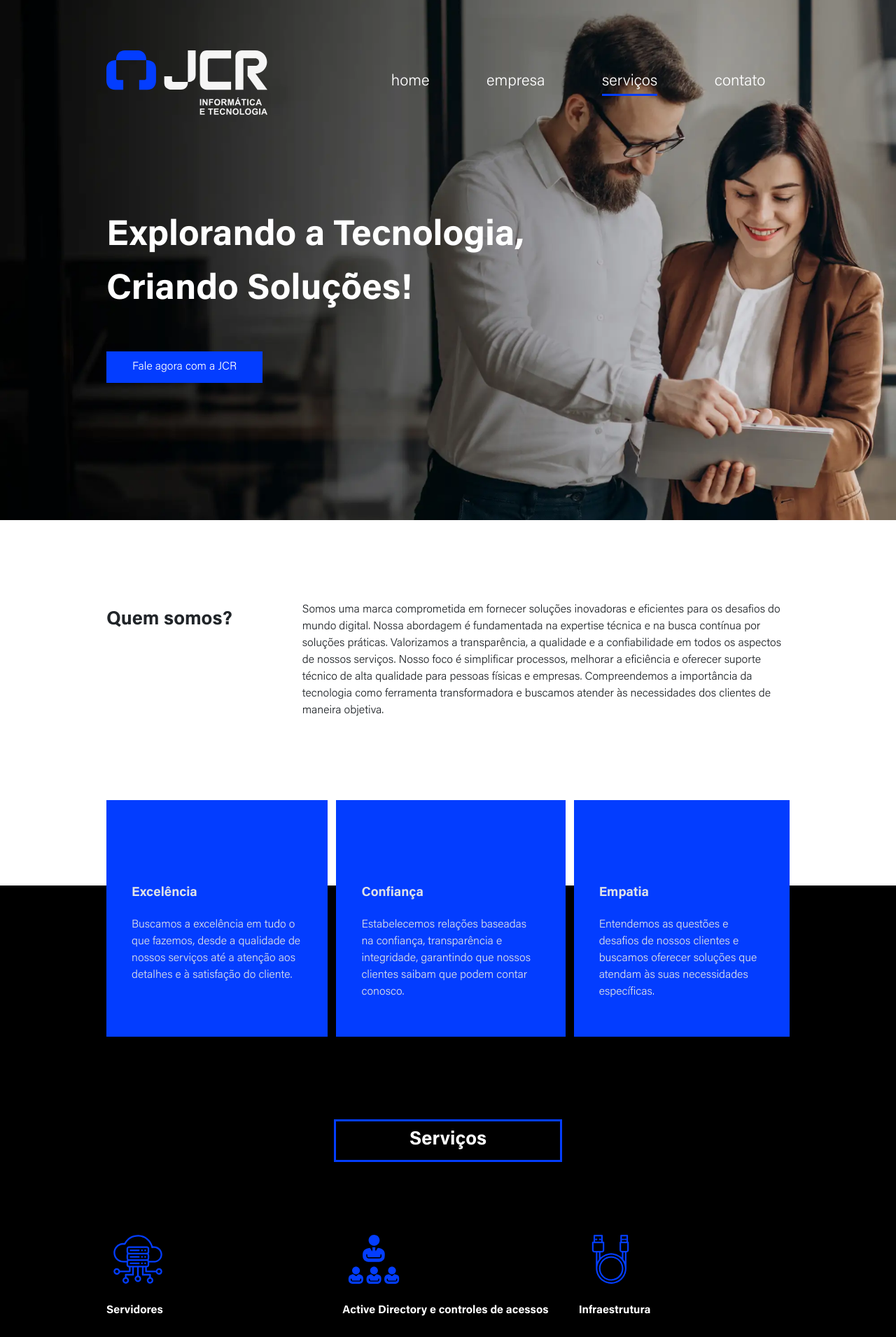
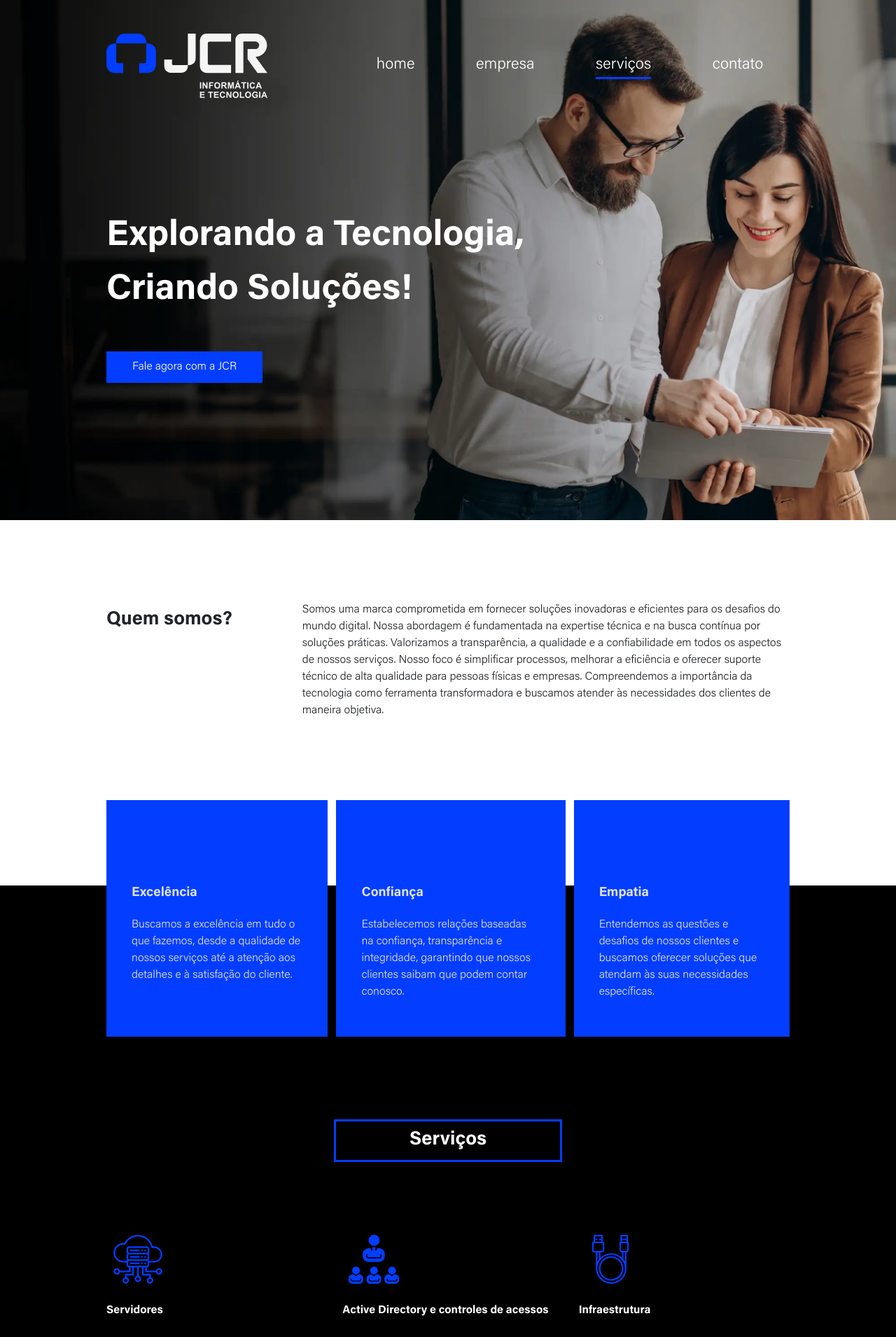
Before and after one commit to JCRInformatica/JCRInformatica.github.io, a Jekyll site: the page built from index.html, in a window 1280 px wide. Shown: the top 1910 px of the page at 70% size. Built offline with Jekyll 4.4.1, drawn with Linux system fonts in a browser that asks for light colours.

Commit message:
correções na barra de navegação e outros ajustes

```diff
--- a/_includes/header.html
+++ b/_includes/header.html
@@ -1,4 +1,10 @@
-<header class="site-header" id="topo">
+{%- capture className -%}
+{%- if page.url == '/' -%}is-home
+{%- else -%}is-default
+{%- endif -%}
+{%- endcapture -%}
+
+<header class="site-header {{className}}" id="topo">
 
   <div class="site-header__wrapper">
 
@@ -8,26 +14,23 @@
       </a>
     </div>
 
+    {%- if page.links -%}
     <nav class="site-nav">
       <a href="#menu" class="site-nav__menu-button">
-        <svg viewBox="0 0 18 15" width="32px" height="32px">
-          <path
-            d="M18,1.484c0,0.82-0.665,1.484-1.484,1.484H1.484C0.665,2.969,0,2.304,0,1.484l0,0C0,0.665,0.665,0,1.484,0 h15.031C17.335,0,18,0.665,18,1.484L18,1.484z" />
-          <path
-            d="M18,7.516C18,8.335,17.335,9,16.516,9H1.484C0.665,9,0,8.335,0,7.516l0,0c0-0.82,0.665-1.484,1.484-1.484 h15.031C17.335,6.031,18,6.696,18,7.516L18,7.516z" />
-          <path
-            d="M18,13.516C18,14.335,17.335,15,16.516,15H1.484C0.665,15,0,14.335,0,13.516l0,0 c0-0.82,0.665-1.484,1.484-1.484h15.031C17.335,12.031,18,12.696,18,13.516L18,13.516z" />
+        <svg viewBox="0 0 30 30" width="30px" height="30px">
+          <rect x="0" y="0" width="30" height="6" />
+          <rect x="0" y="12" width="30" height="6" />
+          <rect x="0" y="24" width="30" height="6" />
         </svg>
       </a>
 
       <div class="site-nav__trigger" data-grid="center around">
-        <a class="site-nav__link" href="#home">home</a>
-        <a class="site-nav__link" href="#empresa">empresa</a>
-        <a class="site-nav__link" href="#servicos">serviços</a>
-        <a class="site-nav__link" href="#contato">contato</a>
+        {%- for link in page.links -%}
+        <a class="site-nav__link" href="{{link.url}}">{{link.title}}</a>
+        {%- endfor -%}
       </div>
     </nav>
-
+    {%- endif -%}
   </div>
 
 </header>
--- a/_layouts/msg.html
+++ b/_layouts/msg.html
@@ -15,3 +15,5 @@ layout: default
   </div>
 
 </div>
+
+<img src="{{site.baseurl}}/img/lines-top-cut.svg" alt="">
--- a/_sass/_layout.scss
+++ b/_sass/_layout.scss
@@ -1,26 +1,44 @@
-body {
-  background-image: linear-gradient(var(--grey-color-900) 230px, transparent 230px);
-  background-repeat: no-repeat;
-}
-
-.site-header {
+%position {
   position: absolute;
   top: 0;
   left: 0;
   right: 0;
   z-index: 100;
-  padding-top: var(--spacing);
+}
 
-  + :not(.section-home) {
-    margin-top: 230px;
+%default {
+  color: var(--white-color);
+  background-color: var(--grey-color-900);
+  box-shadow: 0 0 10px rgba(0, 0, 0, 0.25);
+}
+
+.site-header {
+  transform: translate(0, 0);
+
+  &.is-home {
+    @extend %position;
+    padding-top: var(--spacing);
+
+    @include min-tablet {
+      padding-top: var(--spacing-l);
+    }
+  }
+
+  &.is-default {
+    @extend %default, %position;
+    padding-top: var(--spacing-s);
+    padding-bottom: var(--spacing-s);
+
+    + * {
+      margin-top: 64px;
+    }
   }
 
   &.sticky {
+    @extend %default, %position;
     padding-top: var(--spacing-s);
     padding-bottom: var(--spacing-s);
     position: fixed;
-    background-color: var(--grey-color-900);
-    box-shadow: 0 0 10px rgba(0, 0, 0, 0.25);
     animation: slide-down 0.2s ease-in-out;
   }
 
@@ -40,18 +58,15 @@ body {
   &__wrapper {
     @extend .wrapper, .horizontal;
     align-items: center;
-    gap: var(--spacing-xl);
   }
 
   &__logo {
     width: 300px;
+    margin-right: var(--spacing-l);
 
+    .is-default &,
     .sticky & {
-      margin-right: var(--spacing-l);
-
-      img {
-        max-width: 100px;
-      }
+      width: 100px;
     }
   }
 }
@@ -97,7 +112,7 @@ body {
       position: absolute;
       top: 64px;
       right: 0;
-      transform: translateX(100%);
+      transform: translateX(101%);
       transition: 0.3s ease-in-out;
 
       .open & {
@@ -146,11 +161,11 @@ body {
       background-color: var(--grey-color-900);
 
       &::after {
-        top: 0;
-        left: 0;
+        top: 3px;
+        left: 3px;
         right: auto;
-        bottom: 0;
-        width: 1ch;
+        bottom: 3px;
+        width: 6px;
         height: auto;
         transform: translate(0, 0);
       }
--- a/_scripts/main.js
+++ b/_scripts/main.js
@@ -48,7 +48,7 @@ window.addEventListener("scroll", scrollSpy);
 const mobileMenuContainer = document.querySelector(".site-nav");
 const mobileMenuToggle = document.querySelector(".site-nav__menu-button");
 
-mobileMenuToggle.addEventListener("click", () => {
+mobileMenuToggle?.addEventListener("click", () => {
   mobileMenuContainer.classList.toggle("open");
 });
 
--- a/js/main.js
+++ b/js/main.js
@@ -1 +1 @@
-(()=>{const e=document.querySelector(".site-header"),t=e.offsetTop+e.offsetHeight;window.addEventListener("scroll",(()=>{var o,s;o=e,s="sticky",window.scrollY>t?o.classList.add(s):o.classList.remove(s)})),document.documentElement.style.scrollBehavior="smooth",document.querySelectorAll('a[href^="#"]').forEach((e=>{e.addEventListener("click",(t=>{t.preventDefault();const o=document.querySelector(e.hash);o&&o.scrollIntoView()}))}));const o=Array.from(document.querySelectorAll(".site-nav__link")),s=o.map((e=>document.querySelector(e.hash)));window.addEventListener("scroll",(()=>{o.forEach((e=>e.classList.remove("active"))),s.some(((e,t)=>{const{top:s,bottom:n}=e.getBoundingClientRect();if(s<=.5*window.innerHeight&&n>=.5*window.innerHeight)return o[t].classList.add("active"),!0}))}));const n=document.querySelector(".site-nav");document.querySelector(".site-nav__menu-button").addEventListener("click",(()=>{n.classList.toggle("open")})),Array.from(document.querySelectorAll(".form-group")).forEach((e=>{const t=e.querySelector("input, textarea"),o=t.title;e.classList.add("off"),t.addEventListener("focus",(()=>e.classList.remove("off"))),t.addEventListener("blur",(()=>!t.value&&e.classList.add("off"))),t.addEventListener("invalid",(()=>t.setCustomValidity(o))),t.addEventListener("input",(()=>t.setCustomValidity("")))}))})();
+(()=>{const e=document.querySelector(".site-header"),t=e.offsetTop+e.offsetHeight;window.addEventListener("scroll",(()=>{var o,s;o=e,s="sticky",window.scrollY>t?o.classList.add(s):o.classList.remove(s)})),document.documentElement.style.scrollBehavior="smooth",document.querySelectorAll('a[href^="#"]').forEach((e=>{e.addEventListener("click",(t=>{t.preventDefault();const o=document.querySelector(e.hash);o&&o.scrollIntoView()}))}));const o=Array.from(document.querySelectorAll(".site-nav__link")),s=o.map((e=>document.querySelector(e.hash)));window.addEventListener("scroll",(()=>{o.forEach((e=>e.classList.remove("active"))),s.some(((e,t)=>{const{top:s,bottom:n}=e.getBoundingClientRect();if(s<=.5*window.innerHeight&&n>=.5*window.innerHeight)return o[t].classList.add("active"),!0}))}));const n=document.querySelector(".site-nav"),r=document.querySelector(".site-nav__menu-button");r?.addEventListener("click",(()=>{n.classList.toggle("open")})),Array.from(document.querySelectorAll(".form-group")).forEach((e=>{const t=e.querySelector("input, textarea"),o=t.title;e.classList.add("off"),t.addEventListener("focus",(()=>e.classList.remove("off"))),t.addEventListener("blur",(()=>!t.value&&e.classList.add("off"))),t.addEventListener("invalid",(()=>t.setCustomValidity(o))),t.addEventListener("input",(()=>t.setCustomValidity("")))}))})();
```
Also changed, not shown: index.html (+9 -0 lines), img/lines-top-cut.svg.
